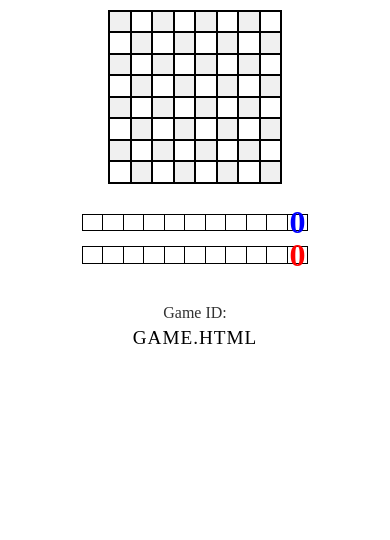
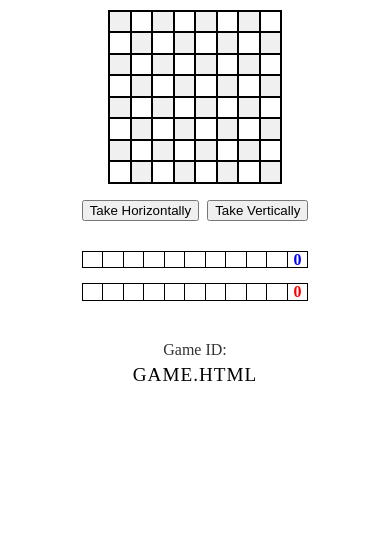
Before and after one commit to MerricsUniqueUsername/Take-Online, a Flask app: template templates/game.html in a window 390 px wide. Shown: the part 156-696 px from the top of the page. Run offline with Flask 3, Linux system fonts and the light colour scheme; the template is opened without the code that fills it, so the values that code supplies are empty; some libraries are stand-ins or nearby versions.

Commit message:
Mobile!!!

```diff
--- a/static/game/app.js
+++ b/static/game/app.js
@@ -111,6 +111,7 @@ const App = Vue.createApp({
     },
 
     takeHorizontally() {
+      if(this.turn != this.me) return;
       var score = -1;
       if(this.highlightedCell != null) {
         score = 0;
@@ -149,6 +150,7 @@ const App = Vue.createApp({
     },
 
     takeVertically() {
+      if(this.turn != this.me) return;
       var score = -1;
       if(this.highlightedCell != null) {
         score = 0;
@@ -238,6 +240,7 @@ const App = Vue.createApp({
     },
 
     take(event) {
+      console.log(event);
 
       if(this.turn != this.me) return;
 
--- a/static/game/style.css
+++ b/static/game/style.css
@@ -113,7 +113,7 @@ p {
   display: flex;
   align-items: center;
   justify-content: center;
-  font-size: 1.5rem;
+  font-size: 1rem;
   border-right: 1px solid var(--border-color);
 }
 
@@ -122,7 +122,7 @@ p {
 }
 
 .score-grid.final-score {
-  font-size: 2rem;
+  font-size: 1rem;
   font-weight: bold;
 }
 
--- a/templates/game.html
+++ b/templates/game.html
@@ -38,6 +38,11 @@
       </div>
     </div>
 
+    <div style="display: flex; gap: 8px; margin-top: 16px;">
+      <button @click="takeHorizontally();">Take Horizontally</button>
+      <button @click="takeVertically();">Take Vertically</button>
+    </div>
+
     <div class="scores">
 
       <div class="score-row" style="color: blue;">
```
